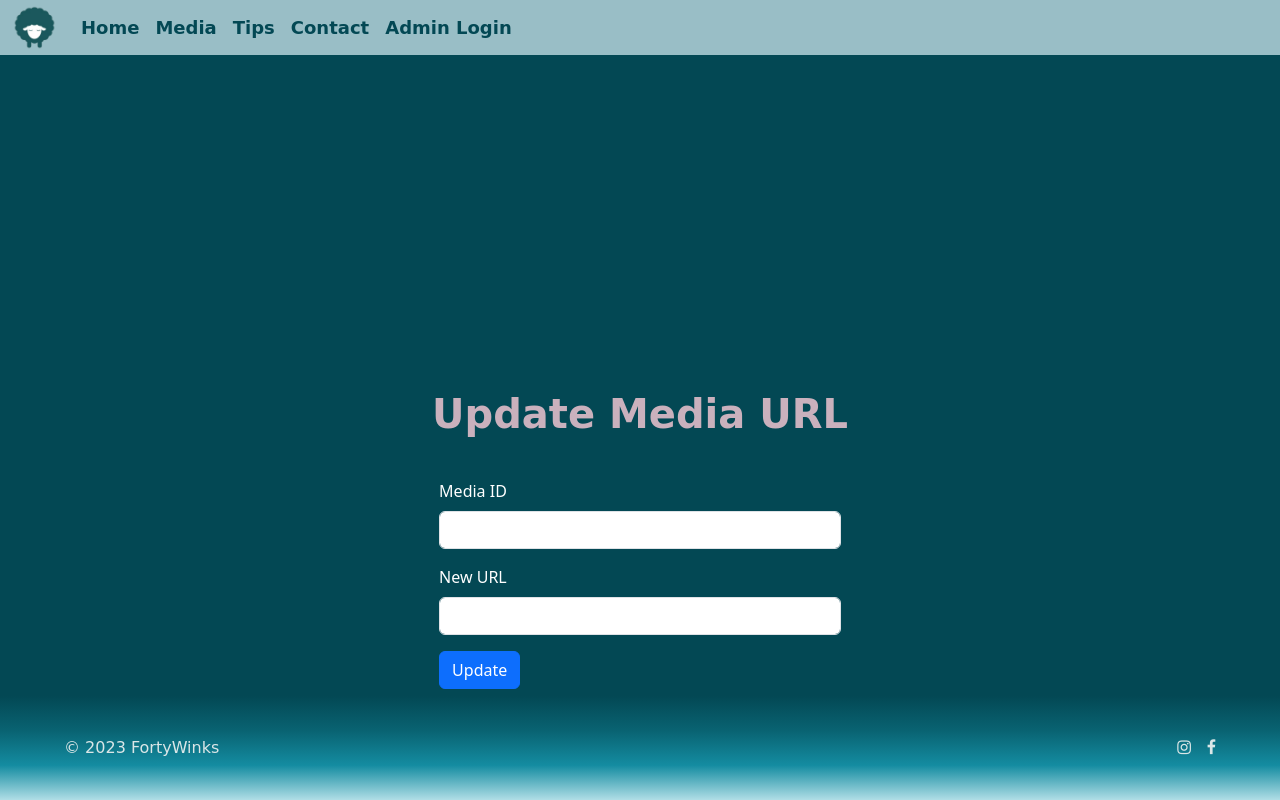
After one commit to SaraClick/sky_project, a Flask app: page /admin_update in a window 1280 px wide. The commit adds this page. Run offline with Flask 3, Linux system fonts and the light colour scheme; some web fonts are replaced.

Commit message:
admin update form complete: route with DDBB connection logic added.

```diff
--- a/application/forms/forms.py
+++ b/application/forms/forms.py
@@ -1,4 +1,4 @@
-from wtforms import SubmitField
+from wtforms import SubmitField, StringField
 from flask_wtf import FlaskForm
 
 
@@ -24,7 +24,19 @@ class MediaOutputForm(FlaskForm):
     submit_new_media = SubmitField("new_media")
 
 
+class AdminLogin(FlaskForm):
+    admin_email = StringField("Email")
+    admin_password = StringField("Password")
+    submit_login = SubmitField("submit_login")
+
+
 class AdminLandingForm(FlaskForm):
     submit_add = SubmitField("add_media")
     submit_update = SubmitField("update_media")
     submit_delete = SubmitField("delete_media")
+
+
+class AdminUpdateUrl(FlaskForm):
+    media_id = StringField("Email")
+    media_url = StringField("Password")
+    submit_update = SubmitField("submit_update")
--- a/application/routes.py
+++ b/application/routes.py
@@ -1,7 +1,8 @@
 from flask import render_template, request, redirect, url_for
 from application import app
 from application.python_scripts.data_provider_service import DataProviderService
-from application.forms.forms import TypeForm, CategoryForm, MediaOutputForm, AdminLandingForm
+from application.forms.forms import TypeForm, CategoryForm, MediaOutputForm, AdminLandingForm, AdminLogin, \
+    AdminUpdateUrl
 from random import choice
 
 DATA_PROVIDER = DataProviderService()
@@ -106,25 +107,25 @@ def tips():
 
 @app.route("/admin_login", methods=['GET', 'POST'])
 def admin_login():
+    form = AdminLogin()  # instantiate form
     error = ""
     if request.method == 'POST':
-        admin_email = request.form['admin_email']
-        admin_password = request.form['admin_password']
+        email = request.form['admin_email']
+        password = request.form['admin_password']
 
         # checks validation of the inputted admin email and password
         sql = "SELECT * FROM admins WHERE admin_email = %s AND admin_password = %s AND admin_status = 'active'"
-        DATA_PROVIDER.cursor.execute(sql, (admin_email, admin_password))
+        DATA_PROVIDER.cursor.execute(sql, (email, password))
         result = DATA_PROVIDER.cursor.fetchone()
 
         if result is not None:
             # If the admin email and password are correct, go to the admin landing page
             return redirect(url_for("admin_landing"))
-            #return render_template('admin_landing.html')
         else:
             # If the admin email and password are incorrect, display an error message
             error = "Invalid email or password"
 
-    return render_template("admin_login.html", title="Admin Login", message=error)
+    return render_template("admin_login.html", message=error, form=form)
 
 
 @app.route("/admin_landing", methods=['GET', 'POST'])
@@ -136,8 +137,58 @@ def admin_landing():
         if form.data["submit_add"]:
             return "add"
         elif form.data["submit_update"]:
-            return "update"
+            return redirect(url_for("admin_update_url"))
         elif form.data["submit_delete"]:
             return "delete"
 
     return render_template("admin_landing.html", form=form)
+
+
+@app.route("/admin_update", methods=['GET', 'POST'])
+def admin_update_url():
+    form = AdminUpdateUrl()  # instantiate form
+    msg = ""
+
+    if request.method == 'POST':
+
+        try:
+            # Try block to check that botk ID and URL have been provided
+            media_id_toupdate = int(request.form['media_id'])
+            media_url = request.form['media_url']
+
+        except ValueError:
+            # Except block to catch the Value Error when no data is provided
+            msg = "Update not executed, provide an ID and URL."
+
+        else:
+            # Else block to execute whenever there is no errors (aka when both ID and URL have been provided)
+            sql_idcheck = "SELECT media_id, media_url FROM media WHERE media_id=%s;"
+            DATA_PROVIDER.cursor.execute(sql_idcheck, media_id_toupdate)
+            result_idcheck = DATA_PROVIDER.cursor.fetchone()
+            print(result_idcheck)
+
+            if result_idcheck[0] > 0:
+                sql_updateurl = "UPDATE media SET media_Url=%s WHERE media_id=%s;"
+                result_update = DATA_PROVIDER.cursor.execute(sql_updateurl, (media_url, media_id_toupdate))
+                # conn.commit() is needed to execute the UPDATE. Without the commit() MySQL starts the transaction to
+                # UPDATE but if no commit() is found, it will rollback directly
+                # Ref link: https://stackoverflow.com/questions/17758074/pymysql-update-query
+                DATA_PROVIDER.conn.commit()
+
+                if result_update:
+                    # print(f'result_update "{result_update}": {type(result_update)}')
+                    # print(f'media_url "{media_url}": {type(media_url)}')
+                    # print(f'media type "{media_id_toupdate}": {type(media_id_toupdate)}')
+                    msg = "URL updated!"
+
+                # print(f'result type "{result}": {type(result)}')
+                # print(f'media type "{media_id}": {type(media_id)}')
+            else:
+                if not result_idcheck:
+                    msg = "Unknown Media ID, update not executed."
+                else:
+                    msg = "Update not executed."
+                # print(f'result type "{result}": {type(result)}')
+                # print(f'media type "{media_id}": {type(media_id)}')
+
+    return render_template("admin_updateurl.html", form=form, message=msg)
--- a/application/templates/admin_login.html
+++ b/application/templates/admin_login.html
@@ -2,13 +2,16 @@
 {% block main_content %}
 <div class="container">
   <div class="login_container">
+
     <div class="login_title">
       <h1>Admin Login</h1>
     </div>
+
     {% if message %}
     <div class="alert alert-danger">{{ message }}</div>
     {% endif %}
     <form action="/admin_login" method="POST" class="admin_login_form">
+      {{ form.hidden_tag() }}
       <div class="mb-3">
         <label for="exampleInputEmail1" class="form-label">Email address</label>
         <input type="email" class="form-control" id="exampleInputEmail1" aria-describedby="emailHelp" name="admin_email">
@@ -17,7 +20,7 @@
         <label for="exampleInputPassword1" class="form-label">Password</label>
         <input type="password" class="form-control" id="exampleInputPassword1" name="admin_password">
       </div>
-    <button type="submit" class="btn btn-primary" name="submit">Submit</button>
+      <button type="submit" class="btn btn-primary" name="submit_login">Submit</button>
     </form>
   </div>
 </div>
--- /dev/null
+++ b/application/templates/admin_updateurl.html
@@ -0,0 +1,31 @@
+{% extends "layout.html" %}
+{% block main_content %}
+
+<div class="container">
+  <div class="login_container">
+
+    <div class="login_title">
+      <h1>Update Media URL</h1>
+    </div>
+
+    {% if message %}
+    <div class="alert alert-danger">{{ message }}</div>
+    {% endif %}
+    <form ction="/admin_update" method="POST" class="admin_login_form">
+      {{ form.hidden_tag() }}
+      <div class="mb-3">
+        <label class="form-label">Media ID</label>
+        <input type="number" class="form-control" id="media_id"  name="media_id">
+      </div>
+      <div class="mb-3">
+        <label class="form-label">New URL</label>
+        <input type="text" class="form-control" id="media_url" name="media_url">
+      </div>
+      <button type="submit" class="btn btn-primary" name="submit_update">Update</button>
+    </form>
+  </div>
+</div>
+
+
+
+{% endblock %}
```
Also changed, not shown: application/templates/admin_landing.html (+4 -3 lines). Lines whose indentation alone changed are shown as unchanged.
